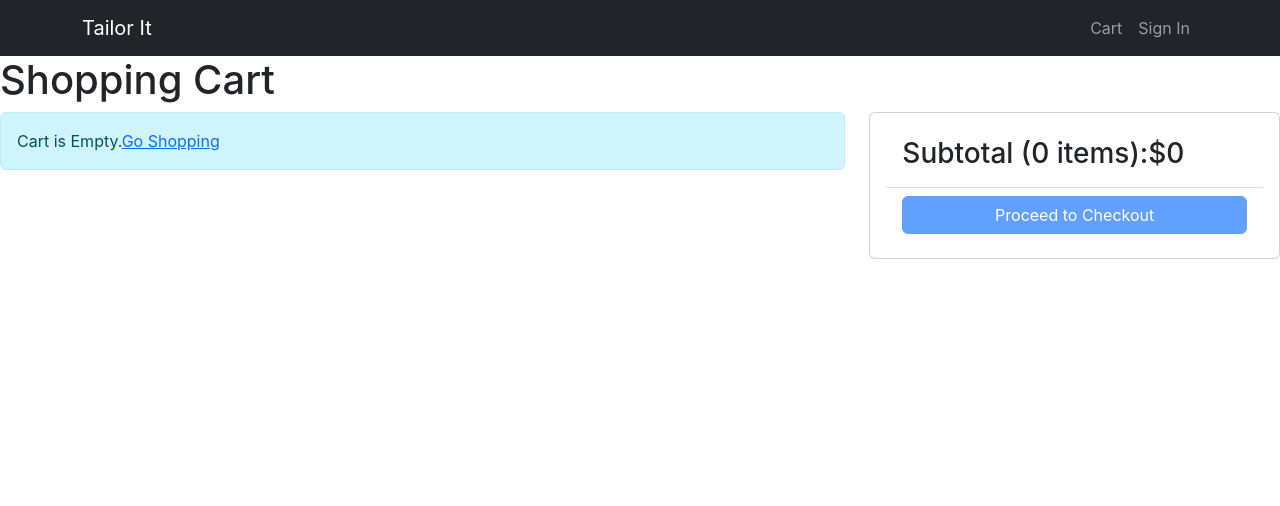
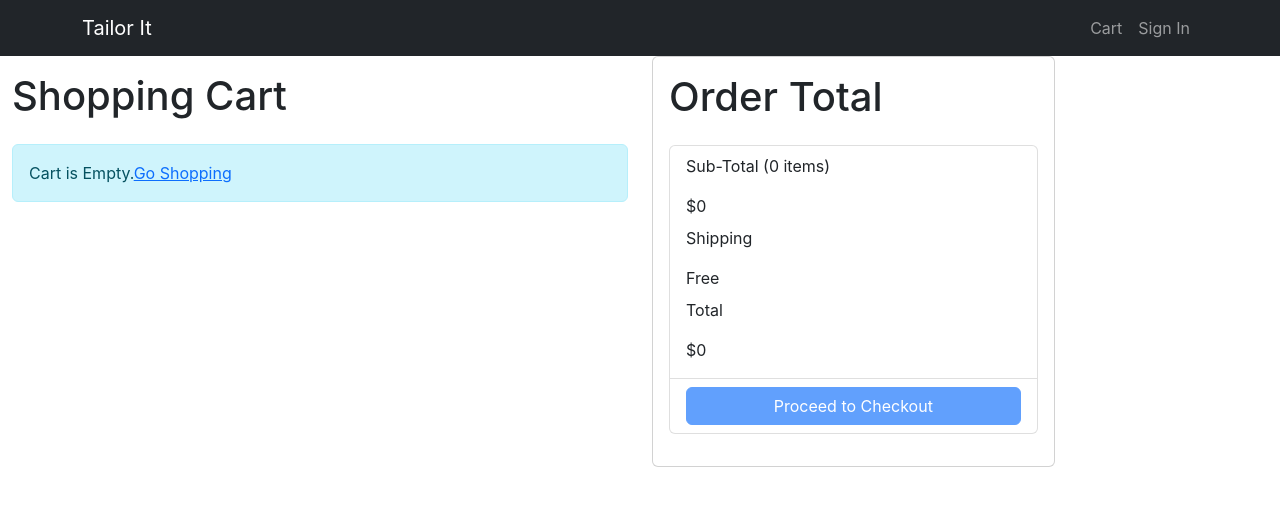
Before and after one commit to Janavi-S05/New-SHG, a React (Create React App) app in the folder frontend/: page /cart in a window 1280 px wide. Shown: the top 506 px of the page. Built offline with nearby package versions, Linux system fonts and the light colour scheme.

Commit message:
Update CartScreen.js

```diff
--- a/frontend/src/screens/CartScreen.js
+++ b/frontend/src/screens/CartScreen.js
@@ -19,7 +19,7 @@ export default function CartScreen(){
         cart:{cartItems},
     }=state;
 
-    // console.log(cartItems)
+    //console.log(cartItems)
     // const[{product}]=cartItems
     // console.log(product)
     // const{frontLength}=product
@@ -49,9 +49,10 @@ export default function CartScreen(){
         {/* <Helmet>
             <title>Shopping Cart</title>
         </Helmet> */}
-        <h1> Shopping Cart</h1>
-        <Row>
-            <Col md={8}>
+        {/* <h1 className="py-3"> Shopping Cart</h1> */}
+        <Row className="mx-0 flex justify-center">
+            <Col md={6} className="mt-8">
+            <h1 className="text-xl py-3 justify-center flex text-blue-500 italic text-2xl"> Shopping Cart</h1>
                 {cartItems.length===0 ?(
                     <MessageBox>
                         Cart is Empty.<Link to="/">Go Shopping</Link>
@@ -63,12 +64,15 @@ export default function CartScreen(){
 
                             <ListGroup.Item key={item.id}>
                                 <Row className="align-items-center">
-                                    <Col md={4}>
+                                    <Col md={3} >
                                         <img
                                         src={item.image}
                                         alt={item.name}
                                         className="img-fluid rounded img-thumbnail"></img>{' '}
-                                        <Link to={`/product/${item.slug}`}>{item.name}</Link>
+                                        <Link to={`/product/${item.slug}`}></Link>
+                                    </Col>
+                                    <Col md={2}>
+                                        <h2>{item.name}</h2>
                                     </Col>
                                     <Col md={3}>
                                         <Button variant="light"
@@ -76,7 +80,6 @@ export default function CartScreen(){
                                           disabled={item.quantity===1}>
                                             <i className="fas fa-minus-circle">
                                             </i>
-
                                         </Button>{' '}
                                         <span>{item.quantity}</span>{' '}
                                         <Button variant="light"
@@ -85,7 +88,7 @@ export default function CartScreen(){
                                             <i className="fas fa-plus-circle"></i>
                                         </Button>
                                     </Col>
-                                    <Col md={3}>${item.price}</Col>
+                                    <Col md={2}>${item.price}</Col>
                                     <Col md={2}>
                                         <Button
                                         onClick={()=> removeItemHandler(item)}
@@ -129,22 +132,30 @@ export default function CartScreen(){
                 }
             </Col>
 
-            <Col md={4}>
-                <Card>
-                    <Card.Body>
-                        <ListGroup variant="flush">
-                        <ListGroup.Item>
-                            <h3>
-                                Subtotal ({cartItems.reduce((a,c)=>a+c.quantity,0)}{' '}
-                                items):$
+            <Col md={4} className="mt-8">
+            {/* <h1 className="text-xl py-3 justify-center flex">Cart total</h1> */}
+                <Card className="bg-slate-100 py-3 mt-16">
+                <h1 className="text-xl px-3">Order Total</h1>
+                    <Card.Body className="bg-slate-100">
+                        <ListGroup  >
+                        <ListGroup.Item className="">
+                            <div >
+                            <div className="mb-2 flex justify-between">
+                                <p>Sub-Total ({cartItems.reduce((a,c)=>a+c.quantity,0)}{' '}
+                                items) </p> $
                                 {cartItems.reduce((a,c)=>a+c.price*c.quantity,0)}
-                            </h3>
+                            </div>
+                            <div className="mb-2 flex justify-between"><p>Shipping</p> Free</div>
+                            <div className="mb-2 flex justify-between"><p>Total</p> $
+                                {cartItems.reduce((a,c)=>a+c.price*c.quantity,0)}</div>
+                            </div>
                             </ListGroup.Item>
-                            <ListGroup.Item>
-                                <div className="d-grid">
+                            <ListGroup.Item className="">
+                                <div className="d-grid ">
                                     <Button
                                     type="button"
                                     variant="primary"
+                                    className="bg-blue-500"
                                      onClick={checkoutHandler}
                                     disabled={cartItems.length===0}
                                     >
```
